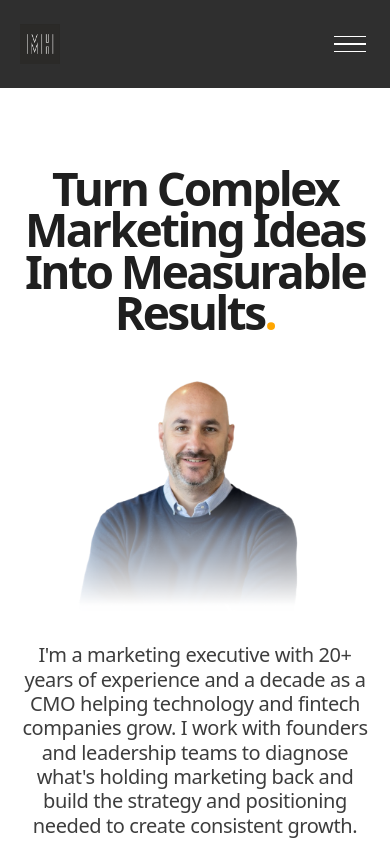
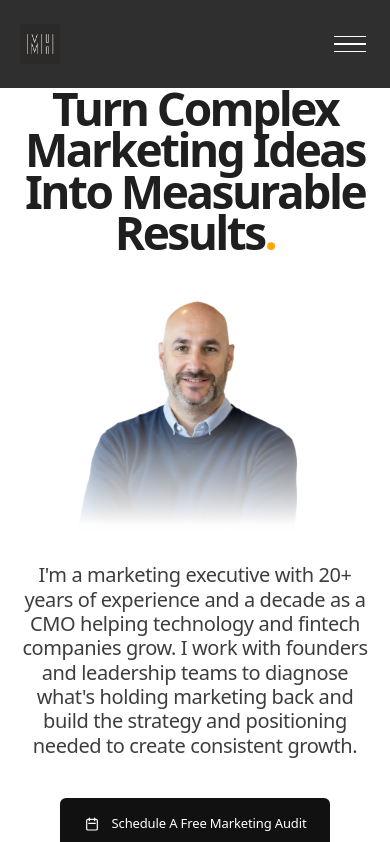
Before and after one commit to mrh1976/mherron, a React (Vite) app: page / in a window 390 px wide. Shown: the top 842 px of the page. Built offline with nearby package versions, Linux system fonts and the light colour scheme.

Commit message:
Update Index.tsx

```diff
--- a/client/pages/Index.tsx
+++ b/client/pages/Index.tsx
@@ -557,7 +557,7 @@ export default function Index() {
 </header>
 
      <section className="relative overflow-hidden bg-white">
-  <div className="mx-auto max-w-[1280px] px-5 pb-24 pt-20 text-center sm:px-8 sm:pb-24 sm:pt-16 lg:px-10 lg:pt-20">
+  <div className="mx-auto max-w-[1280px] px-5 pb-24 pt-18 text-center sm:px-8 sm:pb-24 sm:pt-16 lg:px-10 lg:pt-20">
     <h1 className="mx-auto max-w-[1120px] text-[46px] font-bold leading-[0.9] tracking-[-0.055em] text-[#1f1f1f] sm:text-[72px] lg:text-[92px]">
       Turn Complex Marketing Ideas Into Measurable Results
       <span className="text-orange">.</span>
```
